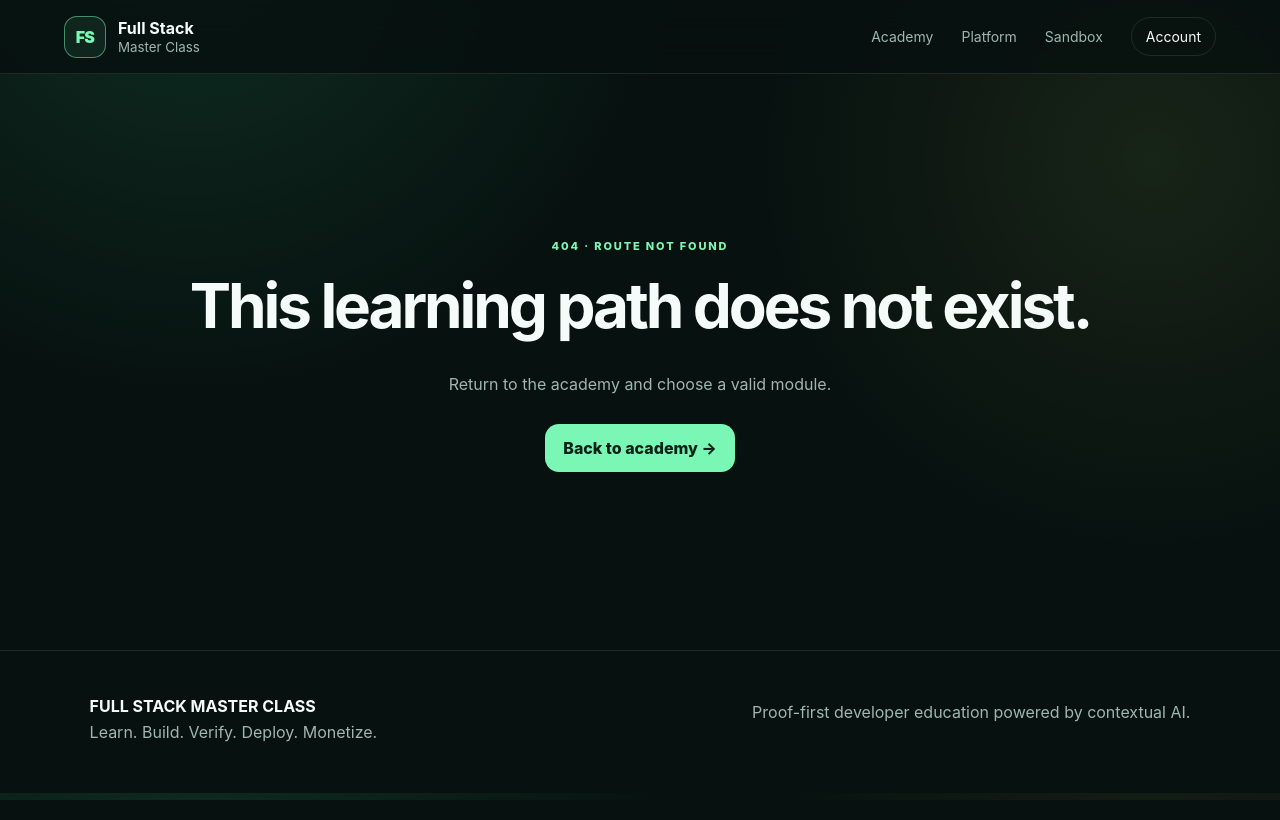
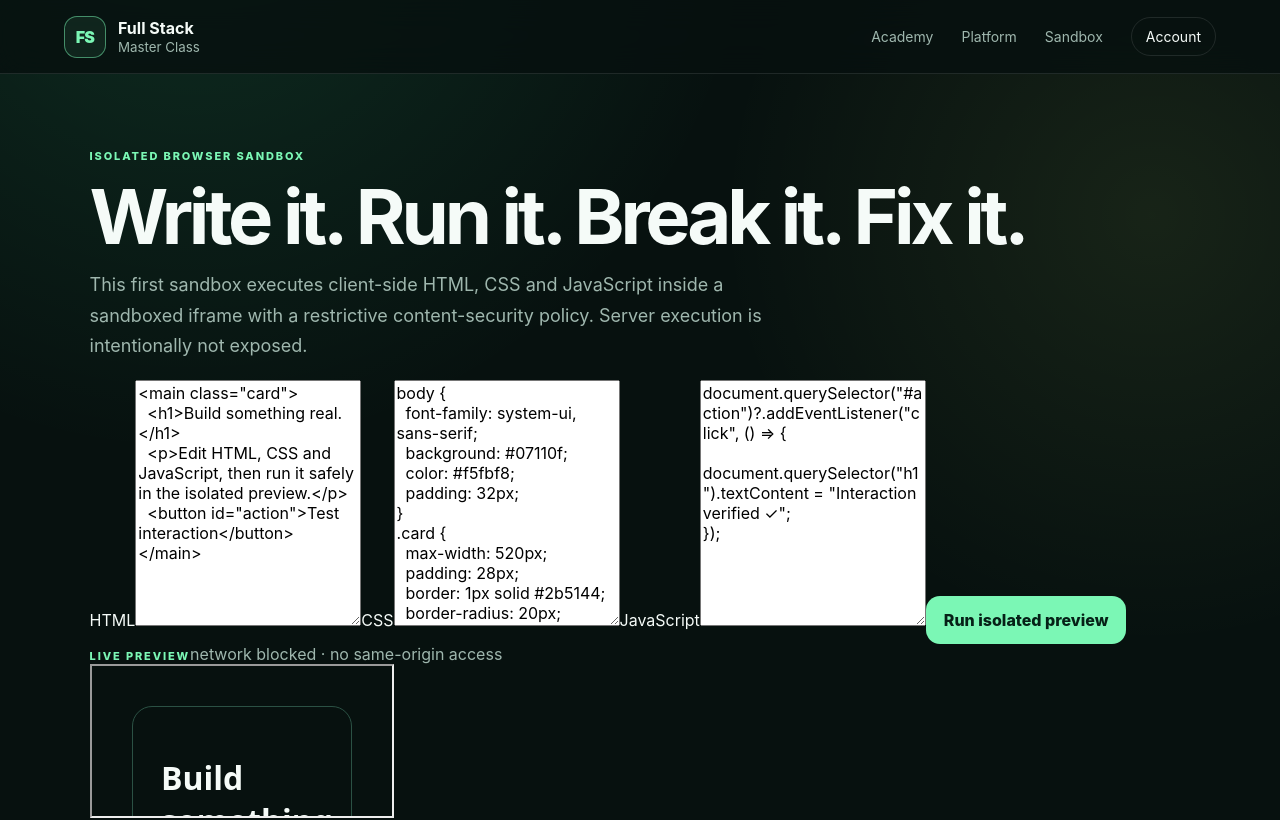
Before and after one commit to mabrig1/FULL-STACK-MASTER-CLASS, a Next.js app: page /sandbox in a window 1280 px wide. Before the commit this address had no page. Shown: the top 820 px of the page. Built offline with nearby package versions, Linux system fonts and the light colour scheme.

Commit message:
feat: add commercial academy workspaces

```diff
--- /dev/null
+++ b/app/sandbox/page.tsx
@@ -0,0 +1,5 @@
+import SandboxLab from "@/components/sandbox-lab";
+
+export default function SandboxPage() {
+  return <SandboxLab />;
+}
```
